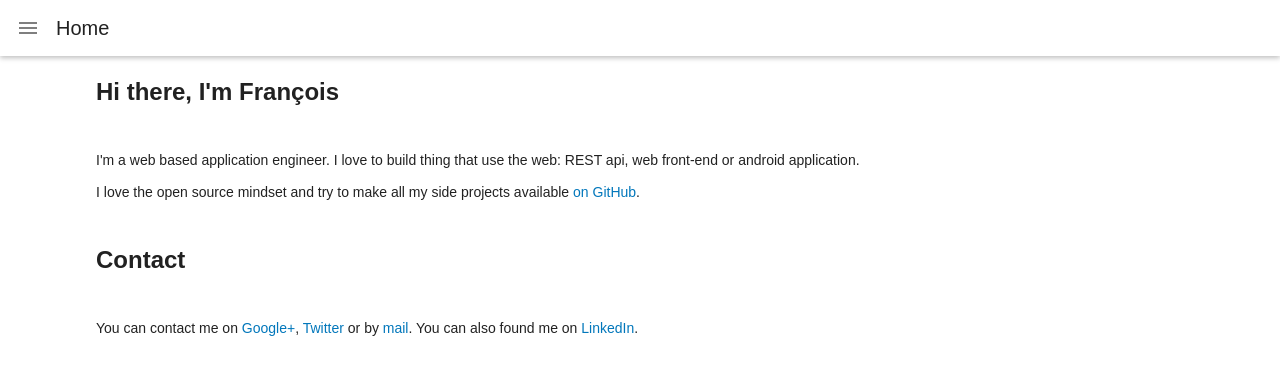
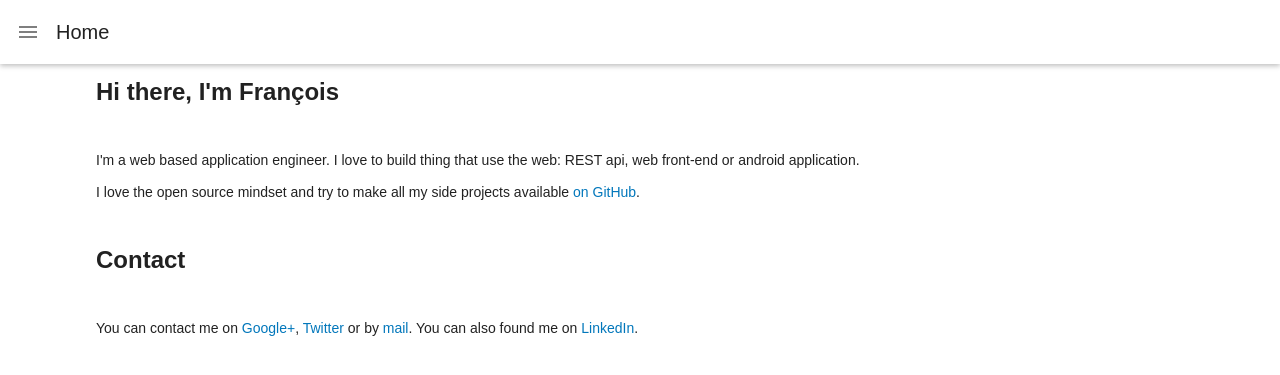
Before and after one commit to fmonniot/fmonniot.github.com, a Jekyll site: the page built from index.html, in a window 1280 px wide. Shown: the top 375 px of the page. Built offline with Jekyll 4.4.1, drawn with Linux system fonts in a browser that asks for light colours; some web fonts are replaced; Markdown is read by kramdown in place of the engine named in the settings; the list of posts is cut into pages by our own code.

Commit message:
Use taller app bar

```diff
--- a/_sass/desktop.scss
+++ b/_sass/desktop.scss
@@ -22,7 +22,7 @@
   left: $sideDrawer-max-width;
   box-shadow: none;
   border-bottom: 1px solid $side-drawer-border-color;
-  height: $app-bar-height + 1;
+  height: $app-bar-tablet-height;
 
   z-index: 100;
 
--- a/_sass/tablet.scss
+++ b/_sass/tablet.scss
@@ -45,3 +45,12 @@
     display: inline-block;
   }
 }
+
+#side-drawer .logo { height: $app-bar-tablet-height; }
+
+.app-bar {
+  height: $app-bar-tablet-height;
+
+  .action { top: 8px; }
+  .title { line-height: $app-bar-tablet-height; }
+}
```
